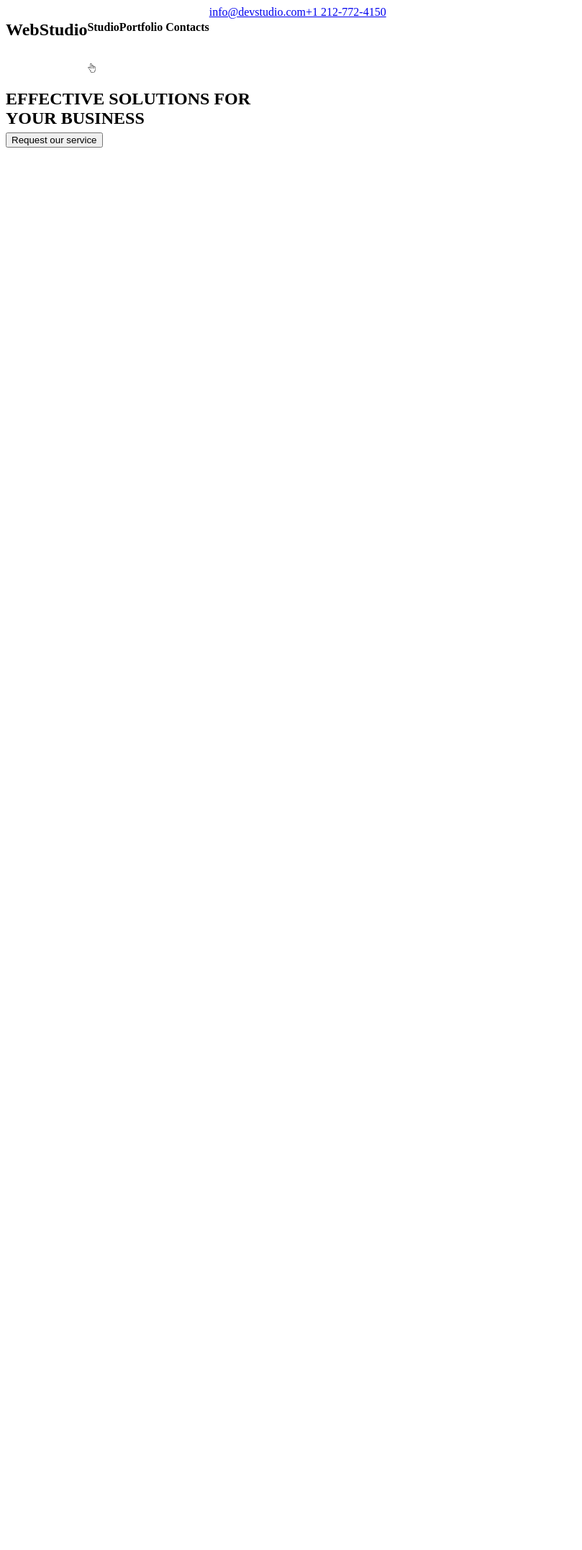
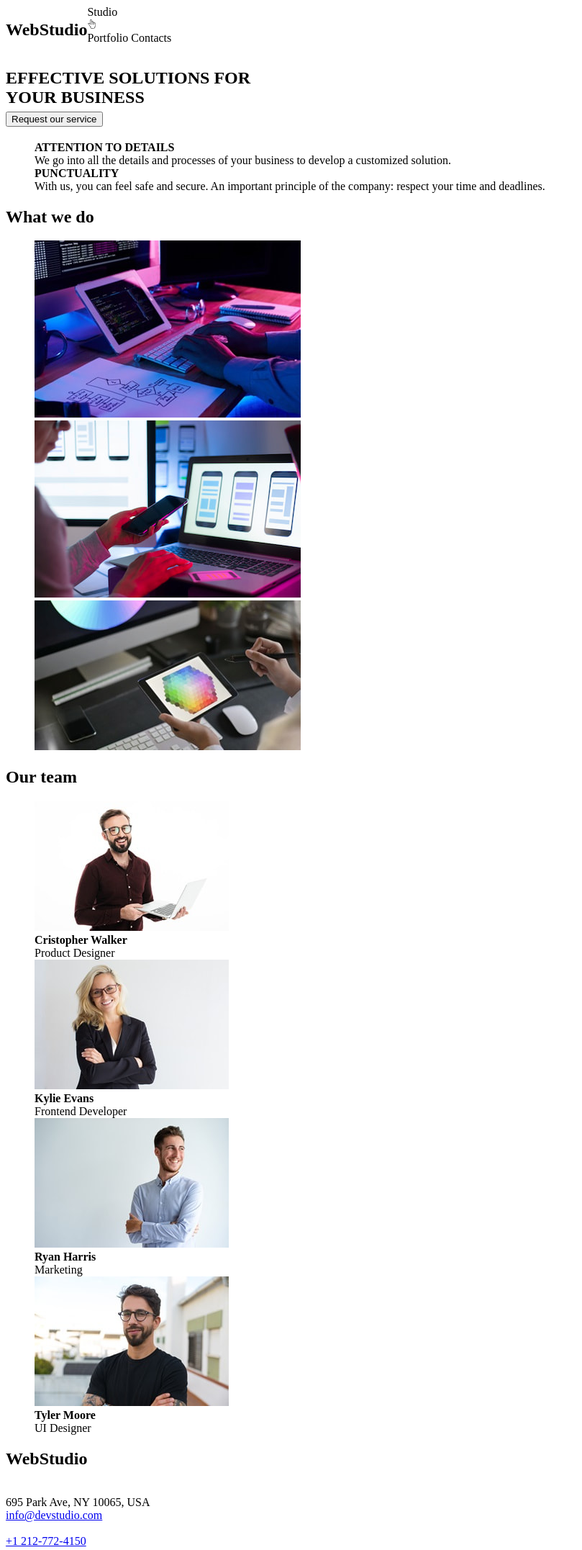
Before and after one commit to mihaiciubotaru/goit-markup-hw-02, a plain HTML site: page index.html in a window 1280 px wide. Shown: the whole page at 72% size, without its empty margins (0-809 px from the left). Before the commit the page ends 800 px from the top, so only its background shows below. Drawn offline with Linux system fonts and the light colour scheme.

Commit message:
Tema 1 finalizata

```diff
--- a/index.html
+++ b/index.html
@@ -7,49 +7,139 @@
     </head>
     <body>
         <!-- header section -->
-        <section>
+        <header>
             <div style="display: flex;">
                 <h2>WebStudio</h2>
-                <div><h4>Studio</h4><br>
+                <nav>
+                    <div>Studio<br>
                         <img
-                        src="./img/pointing_up_finger.svg"
-                        alt=""
+                            src="./images/pointing_up_finger.svg"
+                            alt="finger-up"
                             width="13px"
                         >
                     </div>
-                <h4>Portfolio Contacts</h4>
-                <div><a href="mailto:info@devstudio.com">info@devstudio.com</a></div>
-                <div><a href="tel:+12127724150">+1 212-772-4150</a></div>
+                    Portfolio Contacts
+                </nav>
             </div>
-        </section>
 
+        </header>
+        <main>
             <!-- main button section  -->
             <section>
                 <h1>EFFECTIVE SOLUTIONS FOR<br>
                     YOUR BUSINESS<br>
                     <button>Request our service</button>
                 </h1>
-
-
             </section>
 
             <!-- presentation section -->
             <section>
+                <ul>
+                    <li style="list-style-type: none;">
 
+                            <b>ATTENTION TO DETAILS</b><br>
+                            We go into all the details and processes of your business to develop a customized solution.
+
+                    </li>
+                    <li style="list-style-type: none;">
+
+                            <b>PUNCTUALITY</b><br>
+                            With us, you can feel safe and secure. An important principle of the company: respect your time and deadlines.
+
+                    </li>
+                </ul>
             </section>
 
             <!-- tech images section -->
             <section>
-
+                <h2>What we do</h2>
+                <ul>
+                    <li style="list-style-type: none;">
+                        <img
+                            src="./images/tech_1_w370.jpg"
+                            alt="Tech-1"
+                            width="370px"
+                        >
+                    </li>
+                    <li style="list-style-type: none;">
+                        <img
+                            src="./images/tech_2_w370.jpg"
+                            alt="Tech-2"
+                            width="370px"
+                        >
+                    </li>
+                    <li style="list-style-type: none;">
+                        <img
+                            src="./images/tech_3_w370.jpg"
+                            alt="Tech-3"
+                            width="370px"
+                        >
+                    </li>
+                </ul>
             </section>
 
             <!-- team section -->
             <section>
+                <h2>Our team</h2>
+                <ul>
+                    <li style="list-style-type: none;">
+                        <img
+                            src="./images/face_1_cristopher_walker_w270.jpg"
+                            alt="Cristopher Walker"
+                            width="270px"
+                        ><br>
 
+                            <b>Cristopher Walker</b><br>
+                            Product Designer
+
+                    </li>
+                    <li style="list-style-type: none;">
+                        <img
+                            src="./images/face_2_kylie_evans_w270.jpg"
+                            alt="Kylie Evans"
+                            width="270px"
+                        ><br>
+
+                            <b>Kylie Evans</b><br>
+                            Frontend Developer
+
+                    </li>
+                    <li style="list-style-type: none;">
+                        <img
+                            src="./images/face_3_ryan_harris_w270.jpg"
+                            alt="Ryan Harris"
+                            width="270px"
+                        ><br>
+
+                            <b>Ryan Harris</b><br>
+                            Marketing
+
+                    </li>
+                    <li style="list-style-type: none;">
+                        <img
+                            src="./images/face_4_tyler_moore_w270.jpg"
+                            alt="Tyler Moore"
+                            width="270px"
+                        ><br>
+
+                            <b>Tyler Moore</b><br>
+                            UI Designer
+
+                    </li>
+                </ul>
             </section>
-
+        </main>
         <!-- footer section -->
         <footer>
+                <h2>WebStudio</h2><br>
+                695 Park Ave, NY 10065, USA<br>
+                <div>
+                    <a href="mailto:info@devstudio.com">info@devstudio.com</a>
+                </div><br>
+                <div>
+                    <a href="tel:+12127724150">+1 212-772-4150</a>
+                </div>
+
 
         </footer>
     </body>
```
Also changed, not shown: images/face_1_cristopher_walker_w270.jpg (added), images/face_2_kylie_evans_w270.jpg (added), images/face_3_ryan_harris_w270.jpg (added), images/face_4_tyler_moore_w270.jpg (added), images/pointing_up_finger.svg (renamed from img/pointing_up_finger.svg), images/tech_1_w370.jpg (added), images/tech_2_w370.jpg (added), images/tech_3_w370.jpg (added), img/face_1_cristopher_walker_w270.jpg (deleted), img/face_2_kylie_evans_w270.jpg (deleted), img/face_3_ryan_harris_w270.jpg (deleted), img/face_4_tyler_moore_w270.jpg (deleted), img/tech_1_w370.jpg (deleted), img/tech_2_w370.jpg (deleted), 1 more files. Lines whose indentation alone changed are shown as unchanged.
